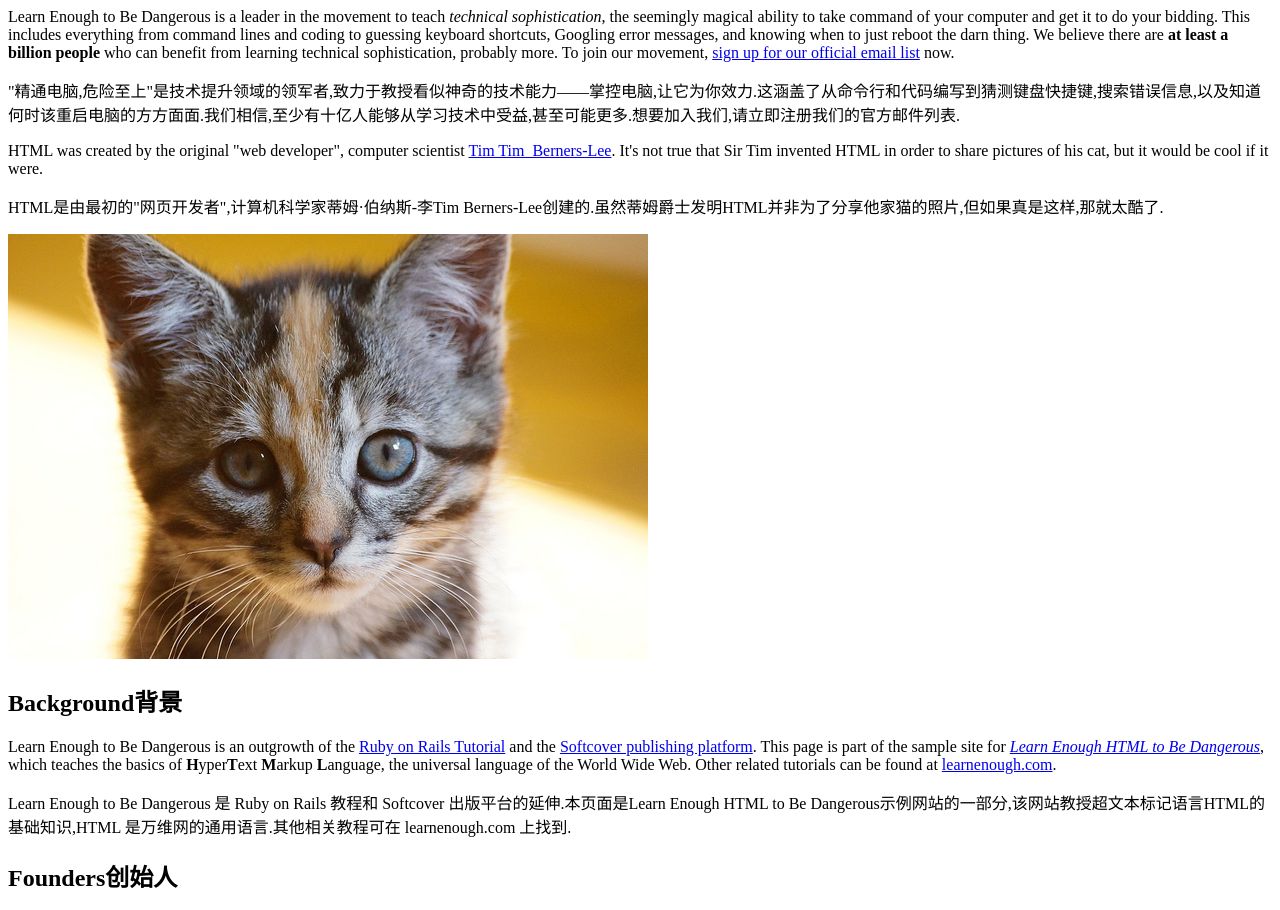
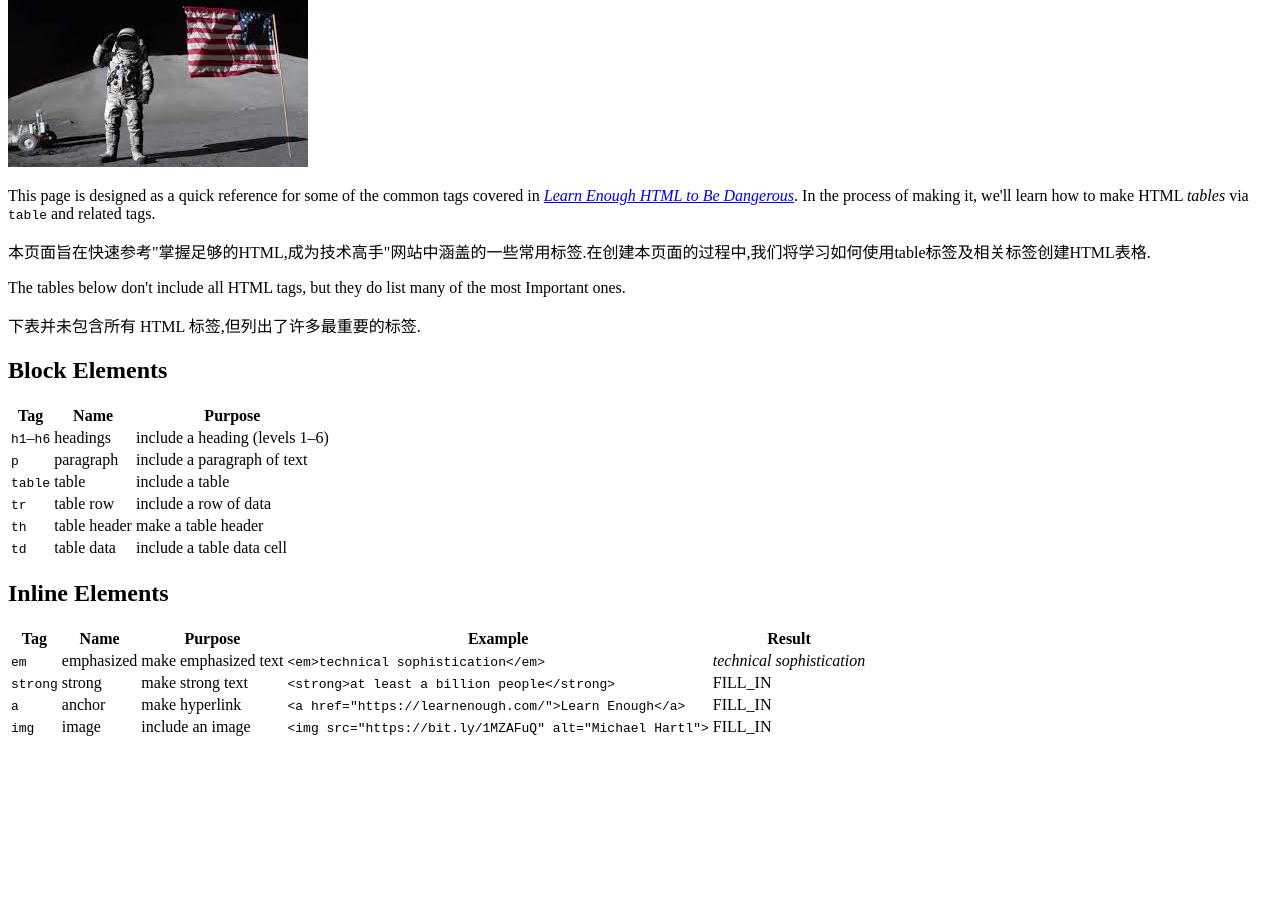
Before and after one commit to Jackal-97/sample_Website, a plain HTML site: page index.html in a window 1280 px wide. Shown: the part 81-991 px from the top of the page. After the commit the page ends 828 px from the top, so only its background shows below. Drawn offline with Linux system fonts and the light colour scheme.

Commit message:
Add a tags page

```diff
--- a/index.html
+++ b/index.html
@@ -2,113 +2,105 @@
 <html>
 
 <head>
-  <title>Learn Enough to Be Dangerous学到足以危险的程度</title>
+  <title>HTML Tags</title>
   <meta charset="utf-8">
 </head>
 
 <body>
-  <h1>The Learn Enough Story故事</h1>
+
+  <h1>Important HTML tags</h1>
+
+  <a href="https://www.nasa.gov/" target="_blank" rel="noopener"><img src="images/astronaut_tagged.jpg"
+      alt="Tagged Astronaut" title="NASA"></a>
   <p>
-    Learn Enough to Be Dangerous is a leader in the movement to teach <em>technical sophistication</em>, the seemingly
-    magical ability to take command of your computer and get it to do your bidding. This includes everything from
-    command lines and coding to guessing keyboard shortcuts, Googling error messages, and knowing when to just reboot
-    the darn thing. We believe there are <strong>at least a billion people</strong> who can benefit from learning
-    technical sophistication, probably more. To join our movement, <a href="https://learnenough.com/email">sign up for
-      our official email list</a> now.
+    This page is designed as a quick reference for some of the common tags covered in <a
+      href="https://learnenough.com/html"><em>Learn Enough HTML to Be Dangerous</em></a>. In the process of making it,
+    we'll learn how to make HTML <em>tables</em> via <code>table</code> and related tags.
   </p>
-  <p>
-    "精通电脑,危险至上"是技术提升领域的领军者,致力于教授看似神奇的技术能力——掌控电脑,让它为你效力.这涵盖了从命令行和代码编写到猜测键盘快捷键,搜索错误信息,以及知道何时该重启电脑的方方面面.我们相信,至少有十亿人能够从学习技术中受益,甚至可能更多.想要加入我们,请立即注册我们的官方邮件列表.
-  </p>
-  <p>
-    HTML was created by the original "web developer", computer scientist
-    <a href="https://en.wikipedia.org/wiki/Tim_Berners-Lee">Tim Tim_Berners-Lee</a>.
-    It's not true that Sir Tim invented HTML in order to share pictures of his cat, but it would be cool if it were.
-  </p>
-  <p>
-    HTML是由最初的"网页开发者",计算机科学家蒂姆·伯纳斯-李Tim Berners-Lee创建的.虽然蒂姆爵士发明HTML并非为了分享他家猫的照片,但如果真是这样,那就太酷了.
-  </p>
+  <p>本页面旨在快速参考"掌握足够的HTML,成为技术高手"网站中涵盖的一些常用标签.在创建本页面的过程中,我们将学习如何使用table标签及相关标签创建HTML表格.</p>
+  <p>The tables below don't include all HTML tags, but they do list many of the most Important ones.</p>
+  <p>下表并未包含所有 HTML 标签,但列出了许多最重要的标签.</p>
 
-  <img src="images/kitten.jpg" alt="An adorable kitten">
+  <h2>Block Elements</h2>
 
-  <h2>Background背景</h2>
-  <p>
-    Learn Enough to Be Dangerous is an outgrowth of the
-    <a href="https://railstutorial.org/">Ruby on Rails Tutorial</a> and the
-    <a href="https://www.softcover.io/">Softcover publishing platform</a>.
-    This page is part of the sample site for
-    <a href="https://www.learnenough.com/html"><em>Learn Enough HTML to Be Dangerous</em></a>,
-    which teaches the basics of
-    <strong>H</strong>yper<strong>T</strong>ext <strong>M</strong>arkup <strong>L</strong>anguage,
-    the universal language of the World Wide Web. Other related tutorials can be found at
-    <a href="https://www.learnenough.com/">learnenough.com</a>.
-  </p>
-  <p>
-    Learn Enough to Be Dangerous 是 Ruby on Rails 教程和 Softcover 出版平台的延伸.本页面是Learn Enough HTML to Be
-    Dangerous示例网站的一部分,该网站教授超文本标记语言HTML的基础知识,HTML 是万维网的通用语言.其他相关教程可在 learnenough.com 上找到.
-  </p>
+  <table>
+    <tr>
+      <th>Tag</th>
+      <th>Name</th>
+      <th>Purpose</th>
+    </tr>
+    <tr>
+      <td><code>h1</code>&ndash;<code>h6</code></td>
+      <td>headings</td>
+      <td>include a heading (levels 1&ndash;6)</td>
+    </tr>
+    <tr>
+      <td><code>p</code></td>
+      <td>paragraph</td>
+      <td>include a paragraph of text</td>
+    </tr>
+    <tr>
+      <td><code>table</code></td>
+      <td>table</td>
+      <td>include a table</td>
+    </tr>
+    <tr>
+      <td><code>tr</code></td>
+      <td>table row</td>
+      <td>include a row of data</td>
+    </tr>
+    <tr>
+      <td><code>th</code></td>
+      <td>table header</td>
+      <td>make a table header</td>
+    </tr>
+    <tr>
+      <td><code>td</code></td>
+      <td>table data</td>
+      <td>include a table data cell</td>
+    </tr>
+  </table>
 
-  <h2>Founders创始人</h2>
-  <p>
-    Learn Enough to Be Dangerous was founded in 2015 by Michael Hartl, Lee Donahoe, and Nick Merwin. We believe that the
-    kind of technical sophistication taught by the Learn Enough tutorials can benefit <em><strong>at least a billion
-        people</strong></em>, and probably more.
-  </p>
-  <p>
-    Learn Enough to Be Dangerous 由 Michael Hartl,Lee Donahoe 和 Nick Merwin 于 2015 年创立.我们相信 Learn Enough
-    教程所教授的那种精湛技术至少可以惠及十亿人,甚至可能更多.
-  </p>
+  <h2>Inline Elements</h2>
 
-  <h3>Michael Hartl迈克尔·哈特尔</h3>
-  <img src="https://gravatar.com/avatar/ffda7d145b83c4b118f982401f962ca6?s=150" alt="Michael Hartl">
-  <p>
-    Michael is the creator of the <a href="https://www.railstutorial.org">Ruby on Rails Tutorial</a> and principal
-    author of the <a href="https://www.learnenough.com/">Learn Enough to Be Dangerous</a> introductory sequence.
-    He is an advanced student of <a href="https://www.kravmaga.com/">Krav Maga</a> and has a three-step plan for world
-    domination. Rumors that he's secretly a supervillain are slightly exaggerated.
-  </p>
-  <p>
-    You should follow Michael on Twitter
-    <a href="https://twitter.com/mhartl" target="_blank" rel="noopener">here</a>.
-  </p>
-  <p>
-    Michael 是 <a href="https://www.railstutorial.org">Ruby on Rails Tutorial</a> 的创建者,
-    也是 <a href="https://www.learnenough.com/">Learn Enough to Be Dangerous</a> 入门系列的主要作者.
-    他是一位 <a href="https://www.kravmaga.com/">Krav Maga</a> 的高级学员,并制定了一个三步征服世界的计划.
-    关于他其实是超级反派的传闻有些夸张.
-  </p>
-  <p>你应该在推特上关注迈克尔·哈特尔这里.</p>
+  <table>
+    <tr>
+      <th>Tag</th>
+      <th>Name</th>
+      <th>Purpose</th>
+      <th>Example</th>
+      <th>Result</th>
+    </tr>
+    <tr>
+      <td><code>em</code></td>
+      <td>emphasized</td>
+      <td>make emphasized text</td>
+      <td><code>&lt;em&gt;technical sophistication&lt;/em&gt;</code></td>
+      <td><em>technical sophistication</em></td>
+    </tr>
+    <tr>
+      <td><code>strong</code></td>
+      <td>strong</td>
+      <td>make strong text</td>
+      <td><code>&lt;strong&gt;at least a billion people&lt;/strong&gt;</code></td>
+      <td>FILL_IN</td>
+    </tr>
+    <tr>
+      <td><code>a</code></td>
+      <td>anchor</td>
+      <td>make hyperlink</td>
+      <td><code>&lt;a href="https://learnenough.com/"&gt;Learn Enough&lt;/a&gt;</code></td>
+      <td>FILL_IN</td>
+    </tr>
+    <tr>
+      <td><code>img</code></td>
+      <td>image</td>
+      <td>include an image</td>
+      <td><code>&lt;img src="https://bit.ly/1MZAFuQ" alt="Michael Hartl"&gt;</code></td>
+      <td>FILL_IN</td>
+    </tr>
+  </table>
 
-  <h3>Lee Donahoe李·多纳霍</h3>
-  <img src="https://gravatar.com/avatar/b65522a6f3a6899705d119d7aa232a6d?s=150" alt="Lee Donahoe">
-  <p>
-    When he's not literally swimming with sharks or hunting powder stashes on his snowboard, you can find Lee in front
-    of his computer designing interfaces, doing front-end development, or writing some of the interface-related Learn
-    Enough tutorials.
-  </p>
-  <p>
-    You should follow Lee on Twitter
-    <a href="https://twitter.com/leedonahoe" target="_blank" rel="noopener">here</a>.
-  </p>
-  <p>
-    当他不是真的在和鲨鱼一起游泳或在滑雪板上寻找雪粉时,你会发现李坐在电脑前设计界面,进行前端开发或编写一些与界面相关的 Learn Enough 教程.
-  </p>
-  <p>你应该在推特上关注李·多纳霍这里.</p>
-
-  <h3>Nick Merwin尼克·默温</h3>
-  <img src="https://gravatar.com/avatar/e2d6ce2ba5c1b6d674ae8ff2b3b45d23?s=150" alt="Nick Merwin">
-  <p>
-    You may have seen him shredding guitar live with Capital Cities on Jimmy Kimmel, Conan, or The Ellen Show, but rest
-    assured Nick is a true nerd at heart. He's just as happy shredding well-spec'd lines of code from a tour bus as he
-    is from his kitchen table.
-  </p>
-  <p>
-    You should follow Nick on Twitter
-    <a href="https://twitter.com/nickmerwin" target="_blank" rel="noopener">here</a>.
-  </p>
-  <p>
-    你可能在吉米·坎摩尔秀,柯南秀或艾伦秀上见过他和Capital Cities乐队现场演奏吉他,但请放心,尼克骨子里是个十足的极客.无论是在巡演巴士上敲击复杂的代码,还是在自家厨房的餐桌旁,他都同样乐在其中.
-  </p>
-  <p>你应该在推特上关注尼克·默温这里.</p>
 </body>
 
 </html>
```
Also changed, not shown: images/astronaut_tagged.jpg (added), images/small_twitter_logo.png (added).
